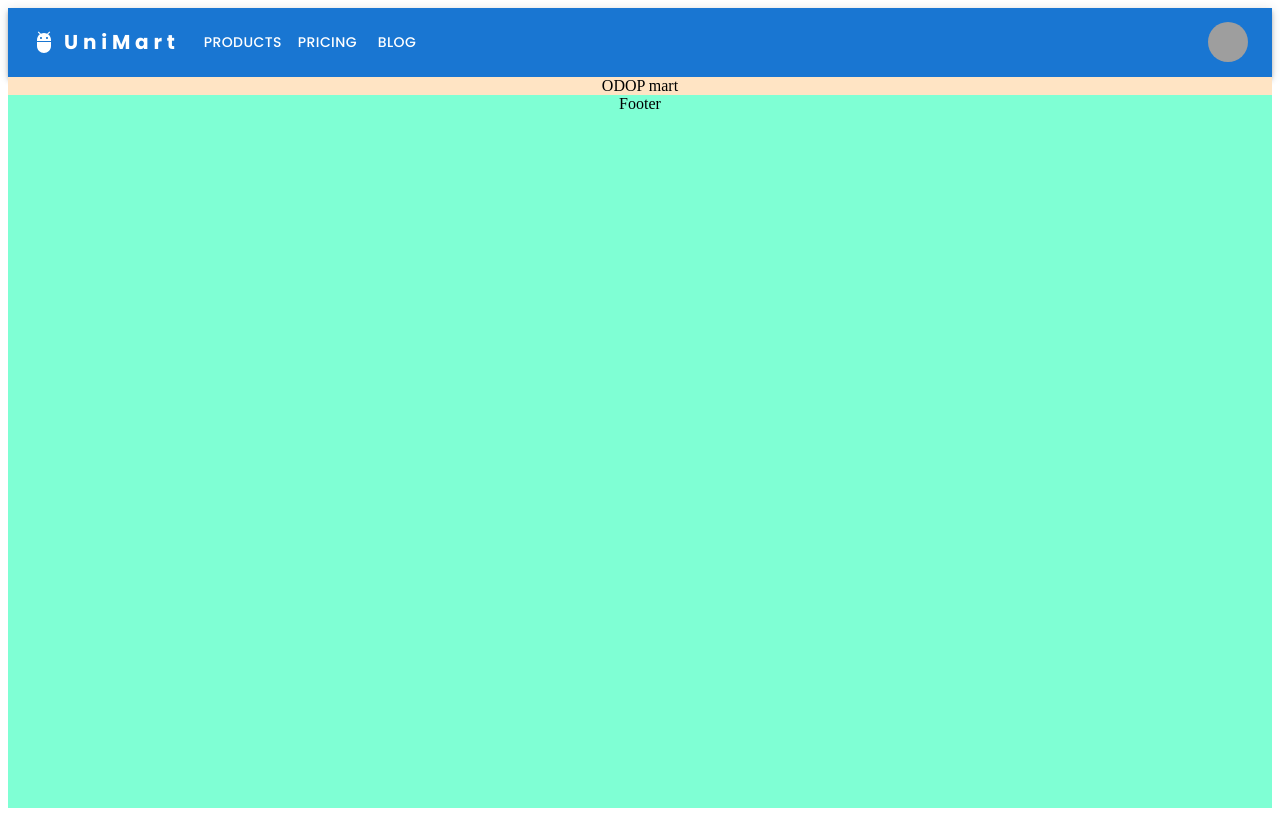
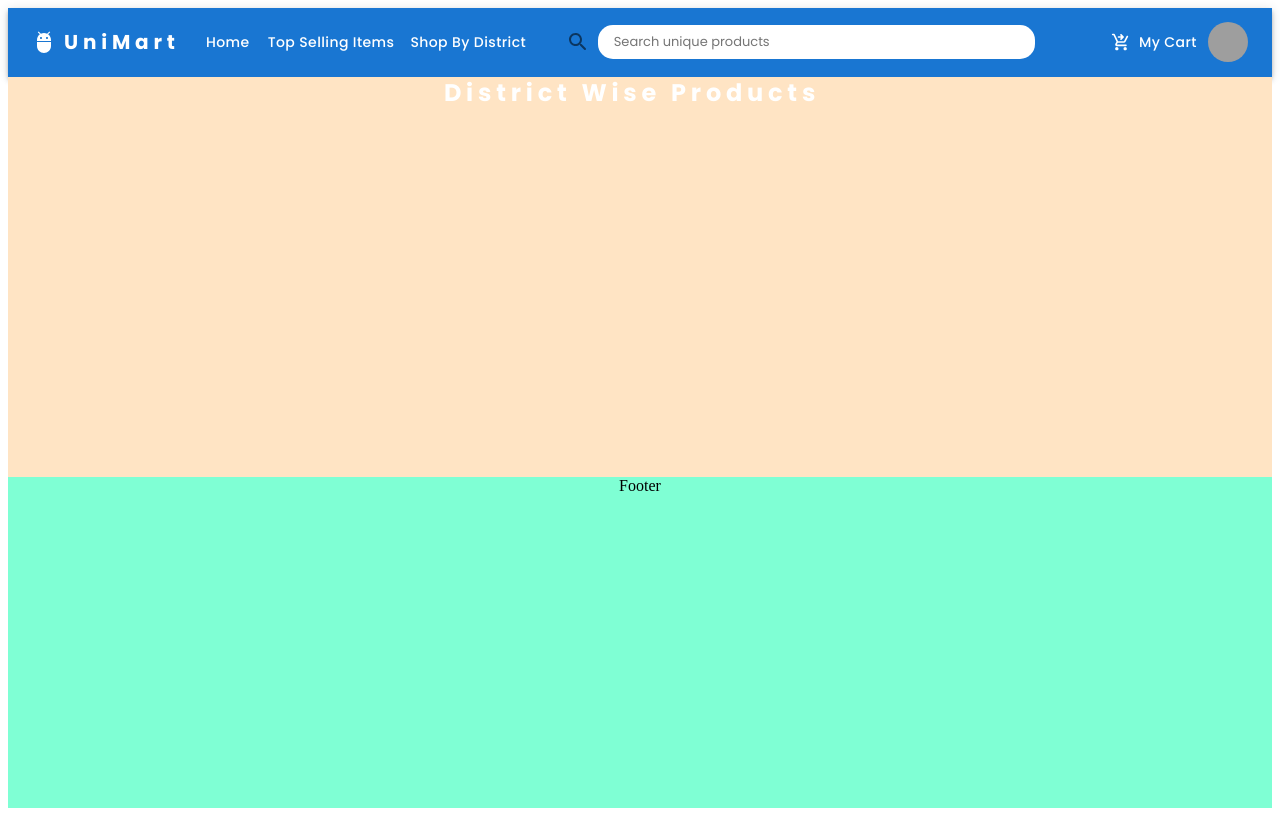
Before and after one commit to theekharbanda/UniHaat, a React (Create React App) app: page / in a window 1280 px wide. Built offline with nearby package versions, Linux system fonts and the light colour scheme; grey boxes are pictures that could not be loaded; the HTML template or start-up script is replaced by a standard one.

Commit message:
Basic Structure Update

```diff
--- a/public/index.html
+++ b/public/index.html
@@ -2,7 +2,7 @@
 <html lang="en">
   <head>
     <meta charset="utf-8" />
-    <link rel="icon" href="%PUBLIC_URL%/favicon.ico" />
+    <link rel="icon" href="%PUBLIC_URL%/Unimart.ico" />
     <meta name="viewport" content="width=device-width, initial-scale=1" />
     <meta name="theme-color" content="#000000" />
     <meta
@@ -33,7 +33,7 @@
 			href="https://fonts.googleapis.com/css2?family=Roboto+Mono&display=swap"
 			rel="stylesheet"
 		/>
-    <title>React App</title>
+    <title>Unimart</title>
   </head>
   <body>
     <noscript>You need to enable JavaScript to run this app.</noscript>
--- a/src/App.js
+++ b/src/App.js
@@ -2,7 +2,7 @@ import { Route, Routes } from 'react-router-dom';
 import './App.css';
 import Footer from './Components/Footer/Footer';
 import NavBar from './Components/NavBar/NavBar';
-import Home from './pages/Home/Home';
+import Home from './screens/Home/Home';
 
 
 function App() {
--- a/src/Components/NavBar/NavBar.css
+++ b/src/Components/NavBar/NavBar.css
@@ -4,3 +4,7 @@
     position: sticky;
     background-color: rgba(37, 142, 138, 0.345) ;
   }
+  input::placeholder{
+    font-family: 'Poppins';
+    margin-left: 1000px;
+  }
--- a/src/Components/NavBar/NavBar.jsx
+++ b/src/Components/NavBar/NavBar.jsx
@@ -12,8 +12,10 @@ import Button from '@mui/material/Button';
 import Tooltip from '@mui/material/Tooltip';
 import MenuItem from '@mui/material/MenuItem';
 import AdbIcon from '@mui/icons-material/Adb';
+import ShoppingCartCheckoutRoundedIcon from '@mui/icons-material/ShoppingCartCheckoutRounded';
+import SearchRoundedIcon from '@mui/icons-material/SearchRounded';
 
-const pages = ['Products', 'Pricing', 'Blog'];
+const screens = ['Home', 'Top Selling Items','Shop By District'];
 const settings = ['Profile', 'Account', 'Dashboard', 'Logout'];
 
 function NavBar() {
@@ -87,7 +89,7 @@ function NavBar() {
                 display: { xs: 'block', md: 'none' },
               }}
             >
-              {pages.map((page) => (
+              {screens.map((page) => (
                 <MenuItem key={page} onClick={handleCloseNavMenu}>
                   <Typography sx={{fontFamily: 'Poppins'}} textAlign="center">{page}</Typography>
                 </MenuItem>
@@ -114,17 +116,42 @@ function NavBar() {
             LOGO
           </Typography>
           <Box sx={{ flexGrow: 1, display: { xs: 'none', md: 'flex' } }}>
-            {pages.map((page) => (
+            {screens.map((page) => (
               <Button
                 key={page}
                 onClick={handleCloseNavMenu}
-                sx={{ my: 2, color: 'white', display: 'block' ,fontFamily:'Poppins'}}
+                sx={{ my: 2, color: 'white', display: 'block' ,fontFamily:'Poppins',textTransform:'capitalize'}}
               >
                 {page}
               </Button>
             ))}
           </Box>
+          <Box className='search' sx={{flexGrow:8, display: 'flex', alignItems: 'center'}}>
+            <SearchRoundedIcon sx={{ color: 'action.active', mr: 1, my: 0.5 }} />
+            <input
+            type="text"
+            placeholder='    Search unique products'
+            style={{
+              borderRadius:'15px',
+              border:'none',
+              border: 0,
+              width:'80%',
+              height:'4vh',
+              outline:'none',
+              fontFamily:'Poppins',
+              fontSize:'13px'
+            }}
+            />
+          </Box>
+          <Box sx={{ flexGrow: 0.1, display: { xs: 'none', md: 'flex' } }}>
+              <Button startIcon={<ShoppingCartCheckoutRoundedIcon/>}
+                // onClick={}
+                sx={{ my: 2, color: 'white', display: 'flex' ,fontFamily:'Poppins',textTransform:'capitalize'}}
+              >
+                My Cart
+              </Button>
 
+          </Box>
           <Box sx={{ flexGrow: 0 }}>
             <Tooltip title="Open settings">
               <IconButton onClick={handleOpenUserMenu} sx={{ p: 0 }}>
--- a/src/pages/Home/Home.css
+++ /dev/null
@@ -1,3 +0,0 @@
-.home{
-    background-color: bisque;
-}
--- a/src/pages/Home/Home.jsx
+++ /dev/null
@@ -1,9 +0,0 @@
-import './Home.css';
-export default function Home(){
-    return(
-        <div className='home'>
-            ODOP mart
-        </div>
-    );
-
-}
--- a/src/pages/cities/Lucknow.jsx
+++ /dev/null
@@ -1 +0,0 @@
-hi himanshu naman kharbanda
--- /dev/null
+++ b/src/screens/Home/Home.css
@@ -0,0 +1,6 @@
+.home{
+    background-color: bisque;
+    font-family: 'Poppins';
+    text-align: center;
+    height: 50vh;
+}
--- /dev/null
+++ b/src/screens/Home/Home.jsx
@@ -0,0 +1,29 @@
+import { Typography } from '@mui/material';
+import { Box } from '@mui/system';
+import './Home.css';
+export default function Home(){
+    return(
+        <div className='home'>
+            <Typography
+                variant="h5"
+                noWrap
+                component="a"
+                href=""
+                sx={{
+                mr: 2,
+                flexGrow: 1,
+                fontFamily: 'Poppins',
+                fontWeight: 700,
+                letterSpacing: '.3rem',
+                color: 'white',
+                textDecoration: 'none',
+                }}
+            >
+                District Wise Products
+            </Typography>
+            <Box>
+            </Box>
+        </div>
+    );
+
+}
```
Also changed, not shown: 1 other file (tests, documents, lock files or other folders).
